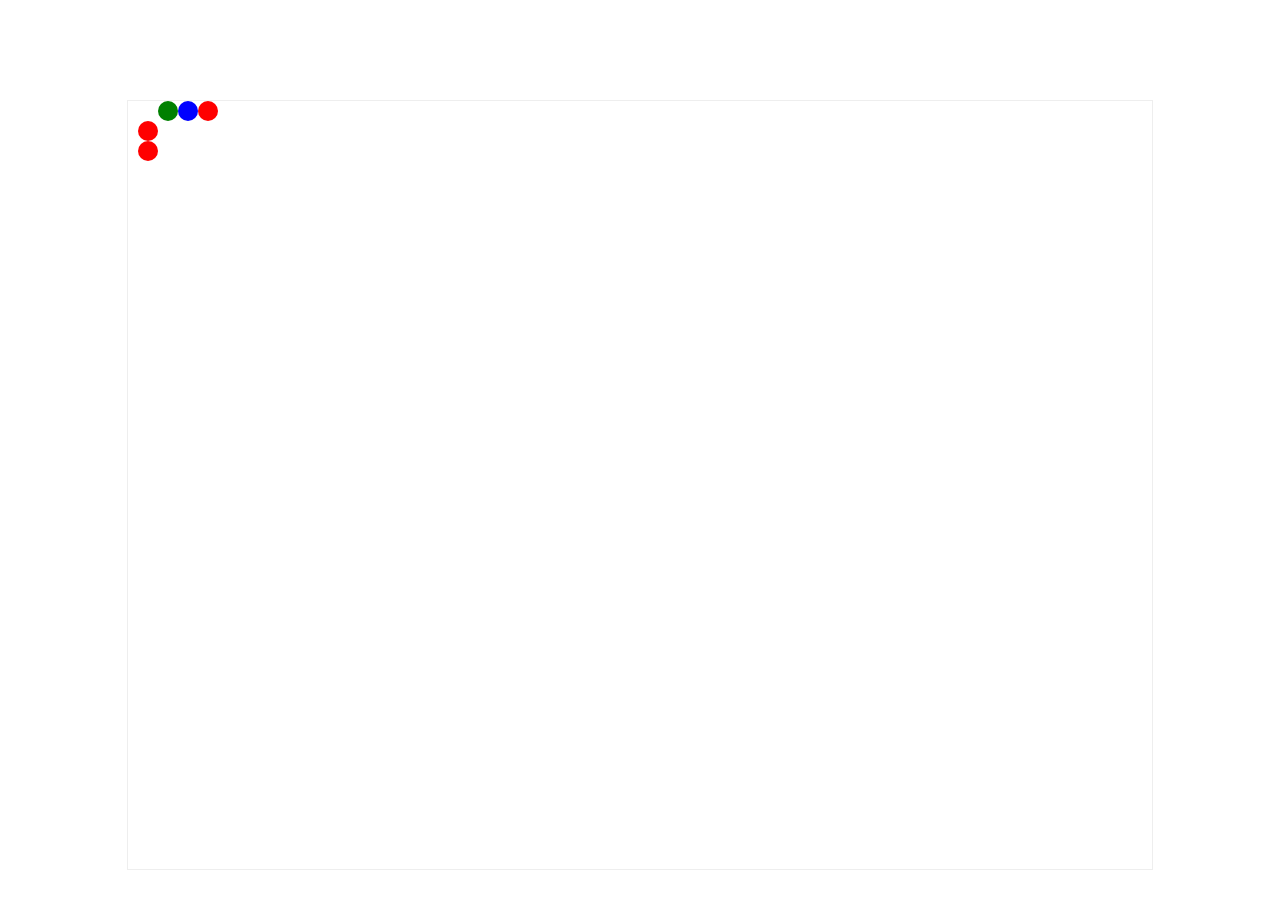
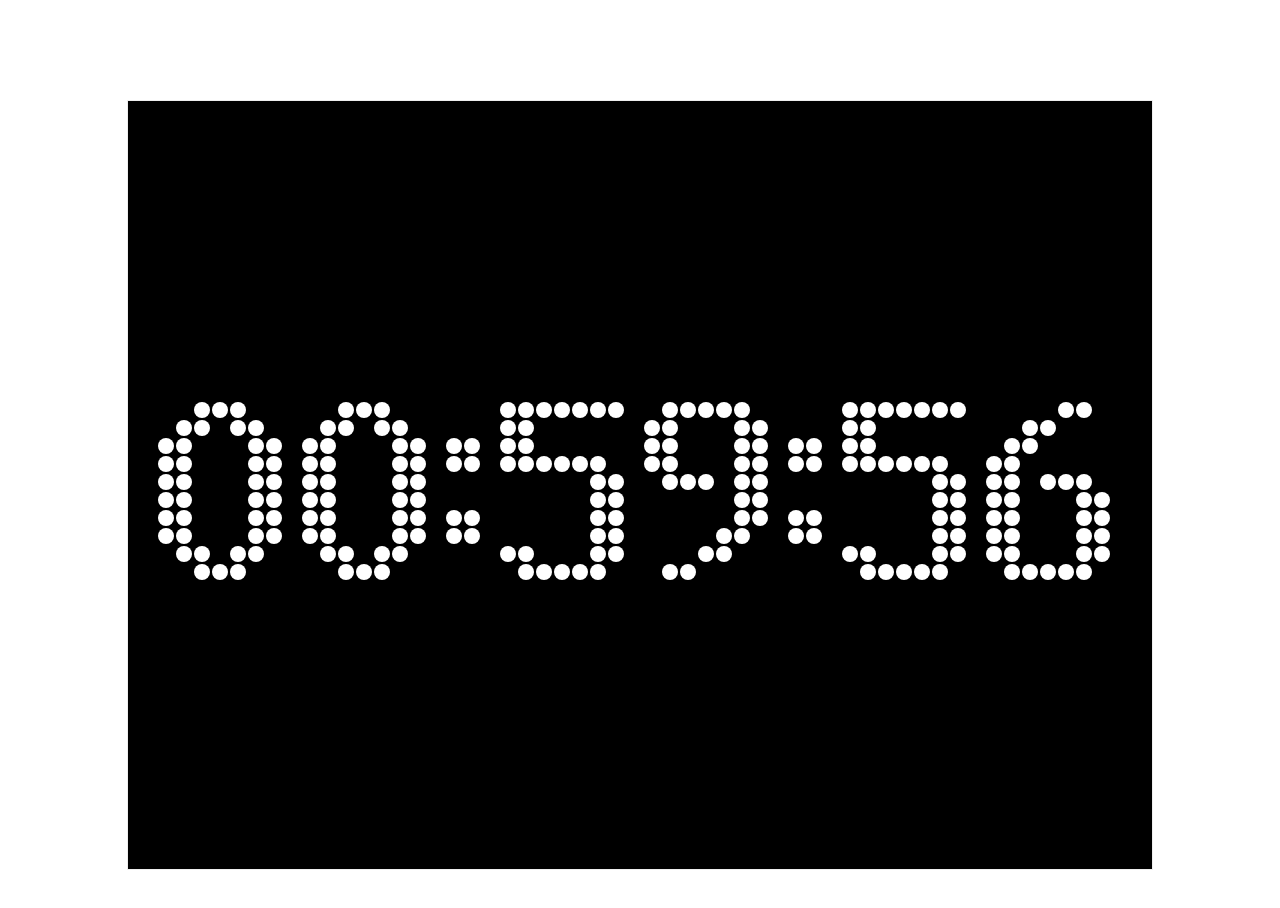
Before and after one commit to Godyakho/tangram, a plain HTML site: page demo4/index.html in a window 1280 px wide. Drawn offline with Linux system fonts and the light colour scheme.

Commit message:
updatedemo

```diff
--- a/demo4/index.html
+++ b/demo4/index.html
@@ -12,6 +12,7 @@
 	</style>
 </head>
 <body>
+<div id = "demo"></div>
 	<canvas id="canvas"></canvas>
 </body>
 <script type="text/javascript" src="digit.js"></script>
--- a/demo4/index.js
+++ b/demo4/index.js
@@ -1,45 +1,58 @@
 var WINDOW_WIDTH = 1024;
 var WINDOW_HEIGHT = 768;
+
+var MARGIN_LEFT = 30;
+var MARGIN_TOP = 300 ;
+var RADIUS = 8;
+
+var END = new Date()
+END.setTime(END.getTime() + 3601000)
+
+
 
 window.onload = function(){
 	var canvas = document.getElementById('canvas')
 	var context = canvas.getContext('2d')
-
+	canvas.style.background = 'black'
 	canvas.width = WINDOW_WIDTH
 	canvas.height = WINDOW_HEIGHT
-
-	context.beginPath()
-	context.arc(40,10,10,0,2*Math.PI)
-	context.fillStyle = 'green'
-	context.fill()
-	context.closePath()
-
-	context.beginPath()
-	context.arc(60,10,10,0,2*Math.PI)
-	context.fillStyle = 'blue'
-	context.fill()
-	context.closePath()
-
-	context.beginPath()
-	context.arc(80,10,10,0,2*Math.PI)
-	context.fillStyle = 'red'
-	context.fill()
-	context.closePath()
-
-	context.beginPath()
-	context.arc(20,30,10,0,2*Math.PI)
-	context.fillStyle = 'red'
-	context.fill()
-	context.closePath()
-
-	context.beginPath()
-	context.arc(20,50,10,0,2*Math.PI)
-	context.fillStyle = 'red'
-	context.fill()
-	context.closePath()
-
+	setInterval(function(){render(context)},200)
 }
 
-function matrix(context) {
+function render(context){
+    context.clearRect(0,0,canvas.width,canvas.height);
+	var NOW = new Date()
+	var Countdown = END - NOW
+	var hour = parseInt(Countdown/3600000)
+	var min =  parseInt((Countdown - hour*3600000)/60000)
+	var sec =  parseInt((Countdown-hour*3600000-min*60000)/1000)
+	//冒号索引为10
+	var colon = 10;
 
+	draw(MARGIN_LEFT,MARGIN_TOP,parseInt(hour/10),context)
+	draw(MARGIN_LEFT+8*2*(RADIUS+1),MARGIN_TOP,parseInt(hour%10),context)
+
+	draw(MARGIN_LEFT+15*2*(RADIUS+1),MARGIN_TOP,colon,context)
+
+	draw(MARGIN_LEFT+19*2*(RADIUS+1),MARGIN_TOP,parseInt(min/10),context)
+	draw(MARGIN_LEFT+27*2*(RADIUS+1),MARGIN_TOP,parseInt(min%10),context)
+
+	draw(MARGIN_LEFT+34*2*(RADIUS+1),MARGIN_TOP,colon,context)
+
+	draw(MARGIN_LEFT+38*2*(RADIUS+1),MARGIN_TOP,parseInt(sec/10),context)
+	draw(MARGIN_LEFT+46*2*(RADIUS+1),MARGIN_TOP,parseInt(sec%10),context)
 }
+
+function draw(x,y,num,context){
+		digit[num].forEach(function (_item,Yindex){
+			_item.forEach(function(tar,Xindex){
+				if(tar == 1){
+					context.beginPath()
+					context.arc(x+Xindex*2*(RADIUS+1)+RADIUS,y+Yindex*2*(RADIUS+1)+RADIUS+1,RADIUS,0,2*Math.PI,false)
+					context.fillStyle = 'white'
+					context.closePath()
+					context.fill()
+				}
+			})
+		})
+}
```
Also changed, not shown: move.html (added, +64 -0 lines), 1 other file.
